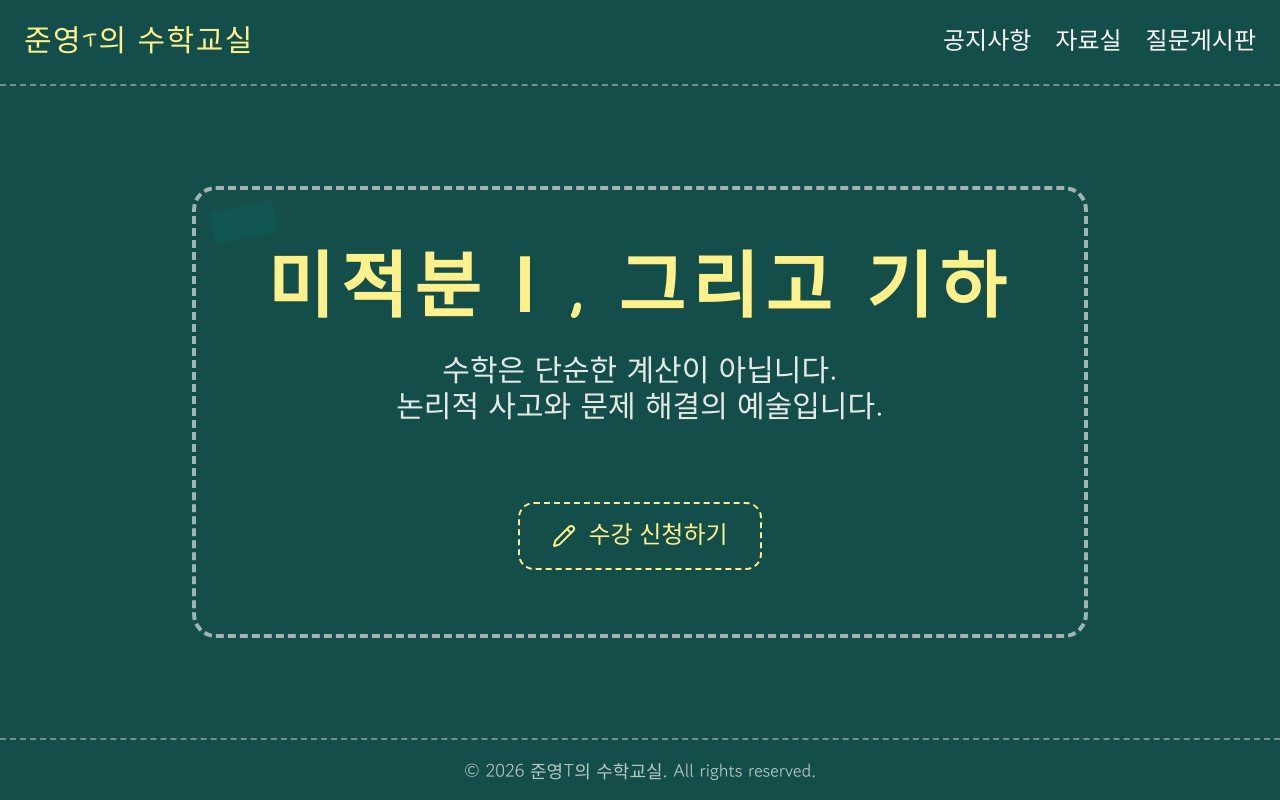
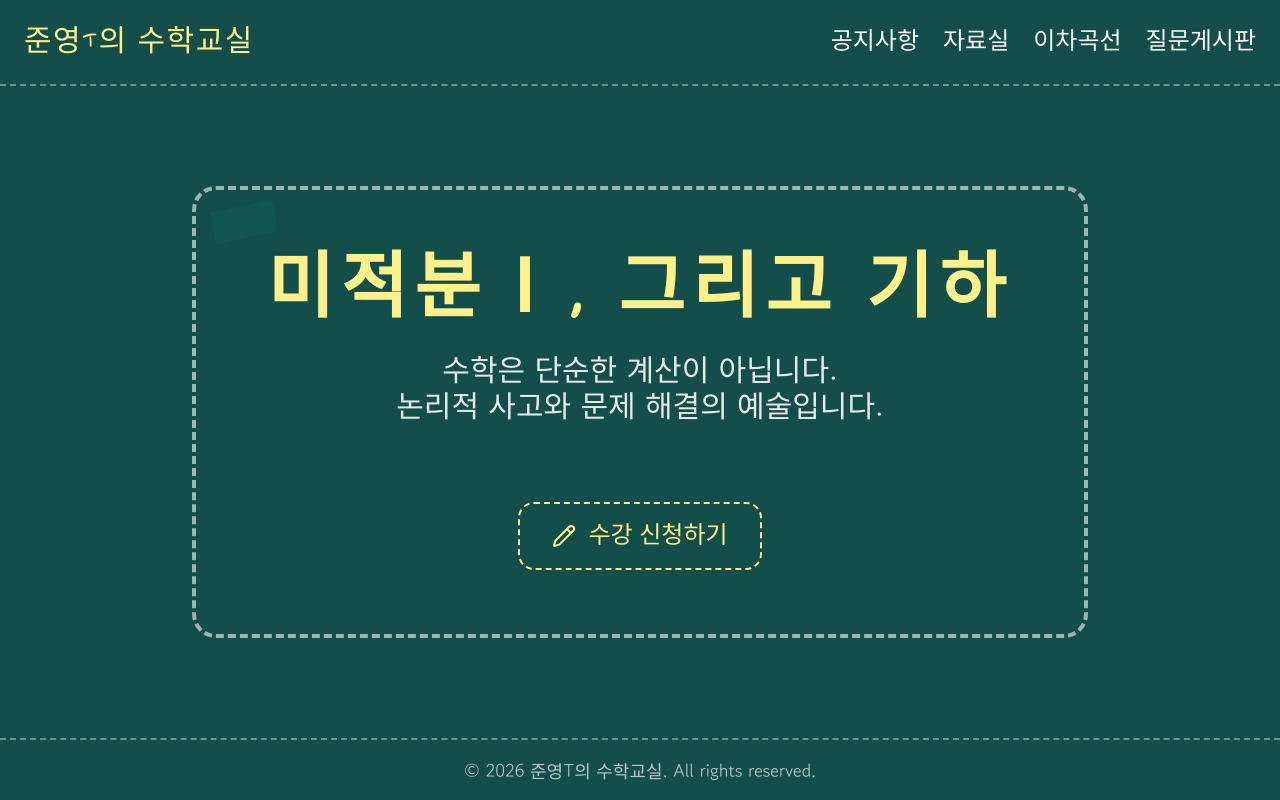
Before and after one commit to wnsdud131700-source/gumstar, a Next.js app: page / in a window 1280 px wide. Built offline with nearby package versions, Linux system fonts and the light colour scheme.

Commit message:
feat: add 이차곡선 to header menu

```diff
--- a/app/layout.tsx
+++ b/app/layout.tsx
@@ -22,6 +22,7 @@ export default function RootLayout({
             <ul className="flex gap-6 text-2xl">
               <li className="hover:text-chalkYellow cursor-pointer transition-colors">공지사항</li>
               <li className="hover:text-chalkYellow cursor-pointer transition-colors">자료실</li>
+              <li className="hover:text-chalkYellow cursor-pointer transition-colors">이차곡선</li>
               <li className="hover:text-chalkYellow cursor-pointer transition-colors">질문게시판</li>
             </ul>
           </nav>
```
